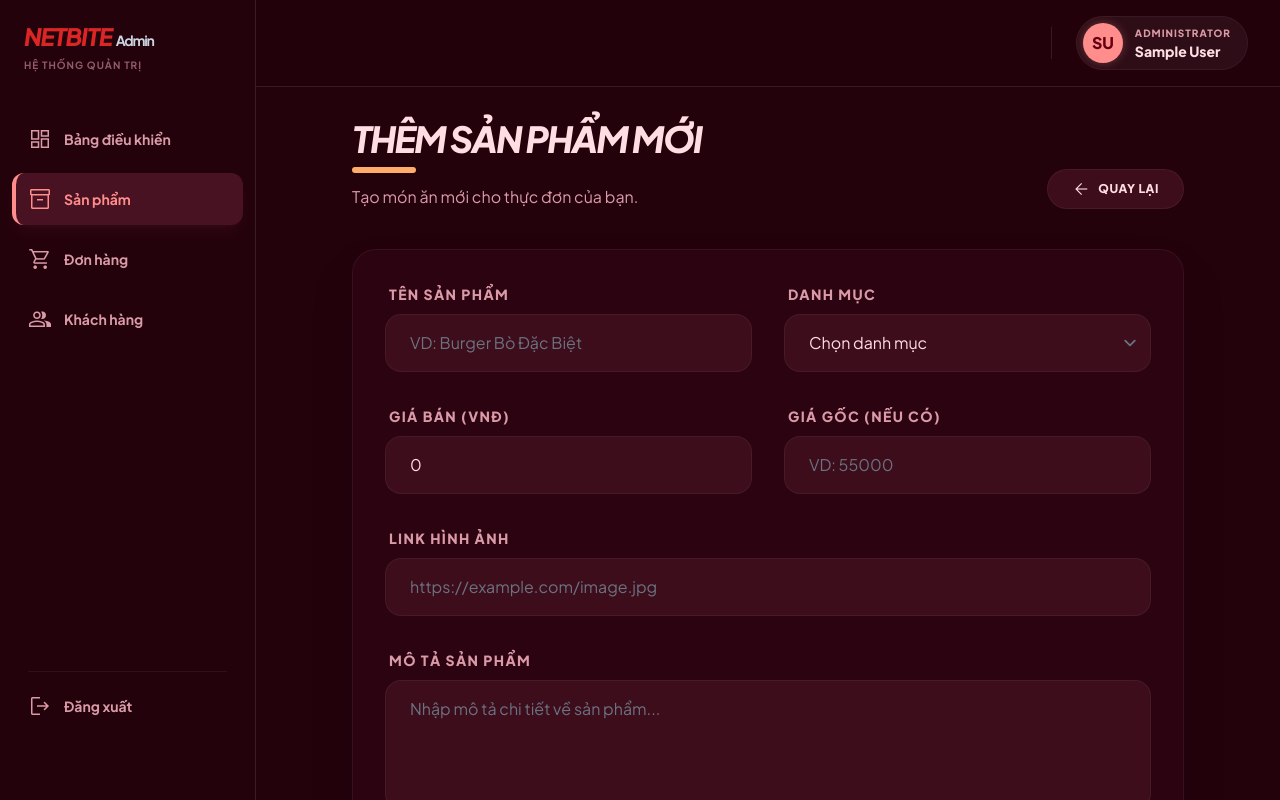
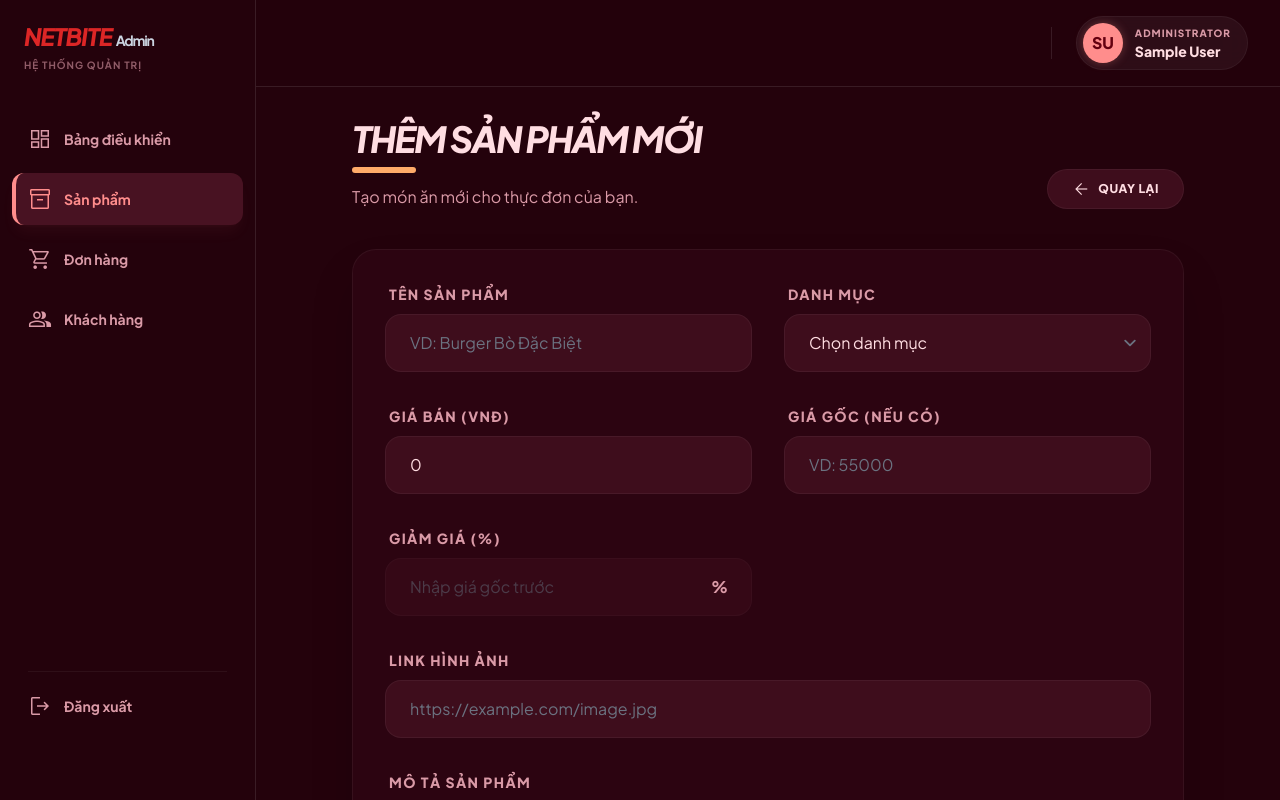
Before and after one commit to thangleloi2003/Netbite, a React (Vite) app: page /admin/products/create in a window 1280 px wide. Built offline with nearby package versions, Linux system fonts and the light colour scheme; data requests are answered from the project's data file; sample sign-in values are in the browser's storage.

Commit message:
Chinh sua hien thi tai khoan va them chuc nang giam gia

```diff
--- a/mock-data/db.json
+++ b/mock-data/db.json
@@ -109,7 +109,7 @@
       "id": "p_d1yicwtv0",
       "name": "Burger Bò Full Buff",
       "price": 45000,
-      "originalPrice": null,
+      "originalPrice": 55000,
       "image": "https://lh3.googleusercontent.com/aida-public/AB6AXuDutlCRjKEhBt74tF3heHkGwr5rUIZ2QE2q_WU-M0FHNA7AFYVorgWeDnG9ECvOAfxtxx4ARI_R0Mru0zkKQJ2Us13QN73S62PDL7QyHy7AHBOoTbAhjcaFzvD0tnkcTlpMOmjh4zYhxfzUsuadP7nCnPBNDLRMhQDBBkpsych4pOv3c_0ru7kYzEz-asSgfXin7y0qcQYcg_oGFdBj2LgvEPJieU-D3Q3doqoVoXxkZdt4nJlsyhADfcGD4Wpw2R4O77QesZdDsc7X",
       "images": [
         "https://lh3.googleusercontent.com/aida-public/AB6AXuDutlCRjKEhBt74tF3heHkGwr5rUIZ2QE2q_WU-M0FHNA7AFYVorgWeDnG9ECvOAfxtxx4ARI_R0Mru0zkKQJ2Us13QN73S62PDL7QyHy7AHBOoTbAhjcaFzvD0tnkcTlpMOmjh4zYhxfzUsuadP7nCnPBNDLRMhQDBBkpsych4pOv3c_0ru7kYzEz-asSgfXin7y0qcQYcg_oGFdBj2LgvEPJieU-D3Q3doqoVoXxkZdt4nJlsyhADfcGD4Wpw2R4O77QesZdDsc7X",
--- a/src/hooks/useProductForm.ts
+++ b/src/hooks/useProductForm.ts
@@ -47,6 +47,10 @@ export function useProductForm({ productId, onSuccess }: UseProductFormProps = {
     }
     if (!formData.image || !formData.image.startsWith("http")) {
       setError("Vui lòng nhập link hình ảnh hợp lệ.");
+      return false;
+    }
+    if (formData.originalPrice && Number(formData.originalPrice) <= Number(formData.price)) {
+      setError("Giá gốc phải lớn hơn giá bán hiện tại.");
       return false;
     }
     return true;
@@ -194,6 +198,16 @@ export function useProductForm({ productId, onSuccess }: UseProductFormProps = {
     });
   };
 
+  const setDiscount = (percentage: number) => {
+    if (!formData.originalPrice || percentage < 0 || percentage > 100) return;
+    const newPrice = Math.round(formData.originalPrice * (1 - percentage / 100));
+    setFormData(prev => ({ ...prev, price: newPrice }));
+  };
+
+  const discountPercentage = formData.originalPrice && formData.price && formData.originalPrice > formData.price
+    ? Math.round(((formData.originalPrice - formData.price) / formData.originalPrice) * 100)
+    : 0;
+
   return {
     formData,
     categories,
@@ -201,6 +215,7 @@ export function useProductForm({ productId, onSuccess }: UseProductFormProps = {
     initialLoading,
     error,
     success,
+    discountPercentage,
     handleChange,
     handleSubmit,
     addTopping,
@@ -208,5 +223,6 @@ export function useProductForm({ productId, onSuccess }: UseProductFormProps = {
     updateTopping,
     addToppingOption,
     removeToppingOption,
+    setDiscount,
   };
 }
--- a/src/pages/admin/AdminCreateProduct.tsx
+++ b/src/pages/admin/AdminCreateProduct.tsx
@@ -19,6 +19,8 @@ export default function AdminCreateProduct() {
     updateTopping,
     addToppingOption,
     removeToppingOption,
+    setDiscount,
+    discountPercentage,
   } = useProductForm();
 
   const productForm = formData as Omit<Product, "id">;
@@ -132,6 +134,26 @@ export default function AdminCreateProduct() {
               placeholder="VD: 55000"
               className="w-full bg-surface-container-high border border-white/5 rounded-2xl px-6 py-4 focus:outline-none focus:ring-2 focus:ring-primary/50 transition-all font-medium"
             />
+          </div>
+
+          {/* Giảm giá (%) */}
+          <div className="space-y-2">
+            <label className="text-sm font-black uppercase tracking-widest text-on-surface-variant ml-1">
+              Giảm giá (%)
+            </label>
+            <div className="relative group">
+              <input
+                type="number"
+                min="0"
+                max="100"
+                value={discountPercentage || ""}
+                onChange={(e) => setDiscount(Number(e.target.value))}
+                disabled={!productForm.originalPrice}
+                placeholder={!productForm.originalPrice ? "Nhập giá gốc trước" : "VD: 10"}
+                className="w-full bg-surface-container-high border border-white/5 rounded-2xl px-6 py-4 focus:outline-none focus:ring-2 focus:ring-primary/50 transition-all font-medium disabled:opacity-50 disabled:cursor-not-allowed"
+              />
+              <span className="absolute right-6 top-1/2 -translate-y-1/2 text-on-surface-variant font-black">%</span>
+            </div>
           </div>
 
           {/* Hình ảnh URL */}
--- a/src/pages/admin/AdminDashboard.tsx
+++ b/src/pages/admin/AdminDashboard.tsx
@@ -15,7 +15,7 @@ export default function AdminDashboard() {
     .filter(o => o.status !== "cancelled")
     .reduce((sum, o) => sum + o.total, 0);
 
-  const activeUsersCount = users.length;
+  const activeUsersCount = users.filter(u => u.role !== 'admin').length;
 
   const topProducts = products
     .map(p => {
--- a/src/pages/admin/AdminEditProduct.tsx
+++ b/src/pages/admin/AdminEditProduct.tsx
@@ -20,7 +20,9 @@ export default function AdminEditProduct() {
     removeTopping,
     updateTopping,
     addToppingOption,
-    removeToppingOption
+    removeToppingOption,
+    setDiscount,
+    discountPercentage,
   } = useProductForm({ productId: id });
 
   const productForm = formData as Partial<Product>;
@@ -121,6 +123,26 @@ export default function AdminEditProduct() {
               placeholder="VD: 55000"
               className="w-full bg-surface-container-high border border-white/5 rounded-2xl px-6 py-4 focus:outline-none focus:ring-2 focus:ring-primary/50 transition-all font-medium"
             />
+          </div>
+
+          {/* Giảm giá (%) */}
+          <div className="space-y-2">
+            <label className="text-sm font-black uppercase tracking-widest text-on-surface-variant ml-1">
+              Giảm giá (%)
+            </label>
+            <div className="relative group">
+              <input
+                type="number"
+                min="0"
+                max="100"
+                value={discountPercentage || ""}
+                onChange={(e) => setDiscount(Number(e.target.value))}
+                disabled={!productForm.originalPrice}
+                placeholder={!productForm.originalPrice ? "Nhập giá gốc trước" : "VD: 10"}
+                className="w-full bg-surface-container-high border border-white/5 rounded-2xl px-6 py-4 focus:outline-none focus:ring-2 focus:ring-primary/50 transition-all font-medium disabled:opacity-50 disabled:cursor-not-allowed"
+              />
+              <span className="absolute right-6 top-1/2 -translate-y-1/2 text-on-surface-variant font-black">%</span>
+            </div>
           </div>
 
           {/* Hình ảnh URL */}
```
